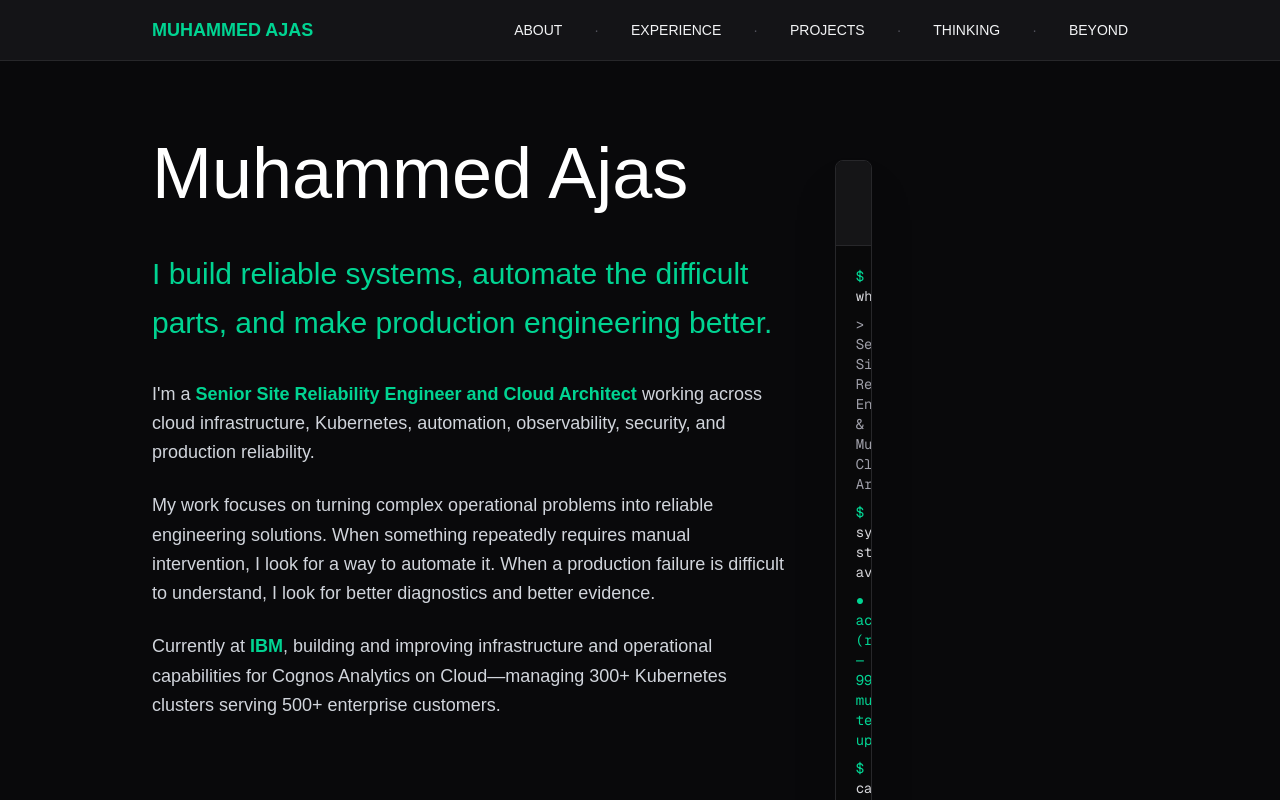
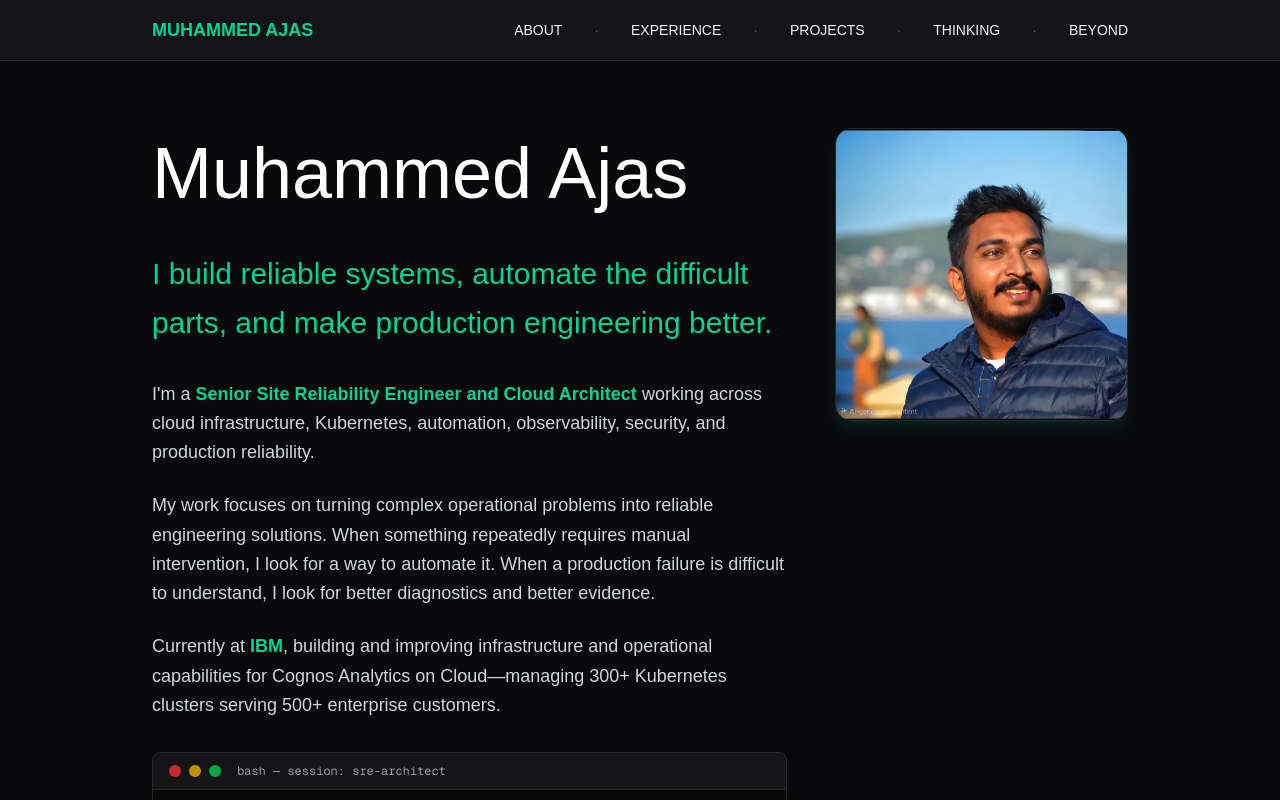
Before and after one commit to muhaaju/Muhammed_Ajas, a Next.js app: page / in a window 1280 px wide. Shown: the top 800 px of the page. Built offline with nearby package versions, Linux system fonts and the light colour scheme.

Commit message:
Fix terminal component layout - move inside grid column

```diff
--- a/app/page.tsx
+++ b/app/page.tsx
@@ -169,14 +169,12 @@ export default function Home() {
               <p className="text-lg text-gray-300 leading-relaxed mb-6">
                 My work focuses on turning complex operational problems into reliable engineering solutions. When something repeatedly requires manual intervention, I look for a way to automate it. When a production failure is difficult to understand, I look for better diagnostics and better evidence.
               </p>
-              <p className="text-lg text-gray-300 leading-relaxed">
+              <p className="text-lg text-gray-300 leading-relaxed mb-8">
                 Currently at <strong className="text-emerald-400">IBM</strong>, building and improving infrastructure and operational capabilities for Cognos Analytics on Cloud—managing 300+ Kubernetes clusters serving 500+ enterprise customers.
               </p>
-            </div>
-
 
               {/* Terminal Component */}
-              <div className="mt-8 rounded-lg border border-zinc-800 bg-zinc-950/90 shadow-2xl overflow-hidden font-mono text-sm">
+              <div className="rounded-lg border border-zinc-800 bg-zinc-950/90 shadow-2xl overflow-hidden font-mono text-sm">
                 <div className="flex items-center gap-2 px-4 py-2.5 bg-zinc-900/80 border-b border-zinc-800 text-zinc-500 text-xs">
                   <span className="h-3 w-3 rounded-full bg-red-500/80 inline-block"></span>
                   <span className="h-3 w-3 rounded-full bg-yellow-500/80 inline-block"></span>
@@ -192,7 +190,7 @@ export default function Home() {
                   <p className="text-zinc-400">&gt; Kubernetes • AWS • IBM Cloud • Automation • Security</p>
                 </div>
               </div>
-
+            </div>
             <div className="md:col-span-4">
               <div
                 className="aspect-square rounded-2xl overflow-hidden border border-zinc-800 shadow-lg shadow-emerald-500/10 cursor-pointer hover:border-emerald-500/50 transition-colors"
```
